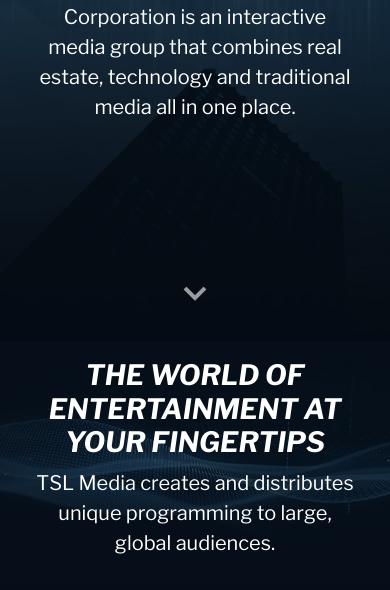
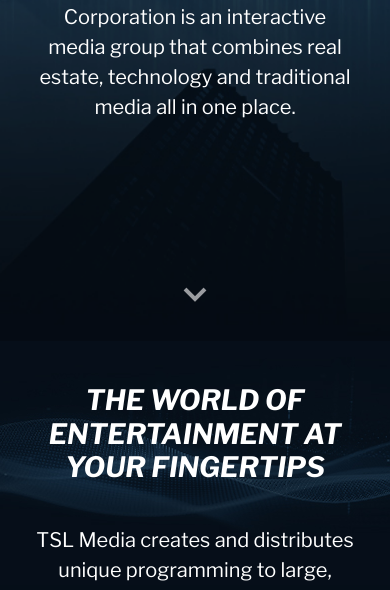
Before and after one commit to LightningManMedia/TSLMedia, a plain HTML site: page index.html in a window 390 px wide. Shown: the part 503-1093 px from the top of the page. Drawn offline with nearby package versions, Linux system fonts and the light colour scheme.

Commit message:
Updates the about section background positioning.

```diff
--- a/assets/css/style.css
+++ b/assets/css/style.css
@@ -808,6 +808,7 @@ Animation
   background-color: #ffb727;
 }
 
+
 /*--------------------------------------------------------------
 # vision
 --------------------------------------------------------------*/
@@ -969,7 +970,16 @@ background-color: transparent;
   padding: 5%;
 
 }
-
+@media (min-width: 768px) {
+  .about-bg {
+    padding-top: 9% !important;
+  }
+  }
+@media (max-width: 767px) {
+  .about-bg {
+    padding-top: 12% !important;
+  }
+}
 @media(max-width: 992px) {
   #about {
 
@@ -989,6 +999,10 @@ background-color: transparent;
   background-size: cover;
   background: url("../img/TSL_R2_Waves_768x244.jpg") top center no-repeat;
 
+  }
+  #about .about-description {
+
+    padding-top: 10%;
   }
 }
 
--- a/index.html
+++ b/index.html
@@ -74,7 +74,7 @@
     <div class="container about">
       <div class="text-container-row about-bg">
       <h3 data-aos="fade-right">The world of entertainment at your fingertips</h3>
-    <p class="invest-description-1">TSL Media creates and distributes unique programming to large, global audiences.</p>
+    <p class="about-description">TSL Media creates and distributes unique programming to large, global audiences.</p>
   </div>
         <div class="row text-center row-about">
 
```
